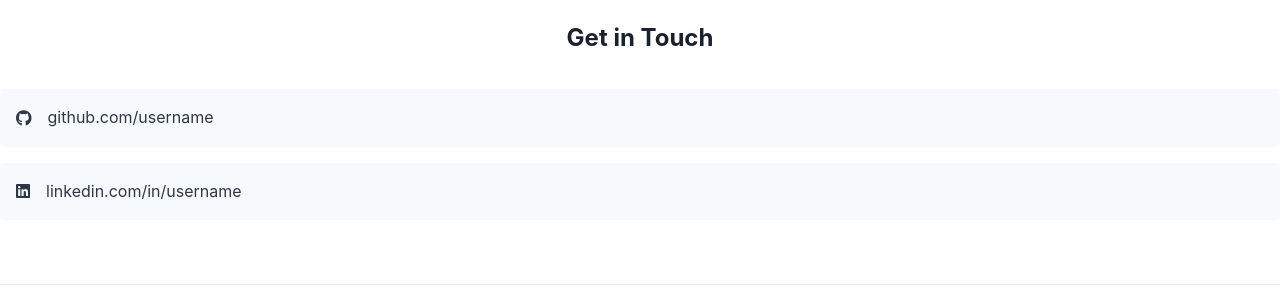
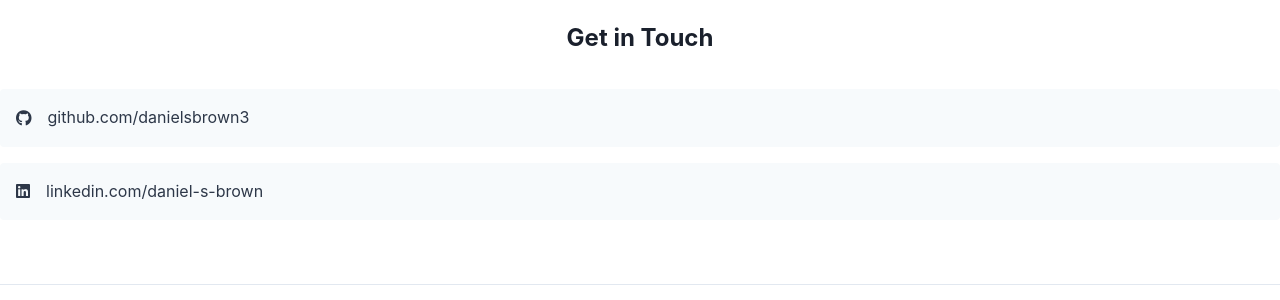
Before and after one commit to danielsbrown3/danielsbrown3.github.io, a Jekyll site: the page about.html, which Jekyll copies as it is, in a window 1280 px wide. Shown: the part 1135-1435 px from the top of the page. Built offline with Jekyll 4.4.1, drawn with Linux system fonts in a browser that asks for light colours.

```diff
--- a/about.html
+++ b/about.html
@@ -108,13 +108,13 @@
             <section class="contact-section">
                 <h2>Get in Touch</h2>
                 <div class="contact-methods">
-                    <a href="https://github.com/username" class="contact-method">
+                    <a href="https://github.com/danielsbrown3?tab=repositories" class="contact-method">
                         <i class="fab fa-github"></i>
-                        <span>github.com/username</span>
+                        <span>github.com/danielsbrown3</span>
                     </a>
-                    <a href="https://linkedin.com/in/username" class="contact-method">
+                    <a href="https://www.linkedin.com/in/daniel-s-brown/" class="contact-method">
                         <i class="fab fa-linkedin"></i>
-                        <span>linkedin.com/in/username</span>
+                        <span>linkedin.com/daniel-s-brown</span>
                     </a>
                 </div>
             </section>
```
